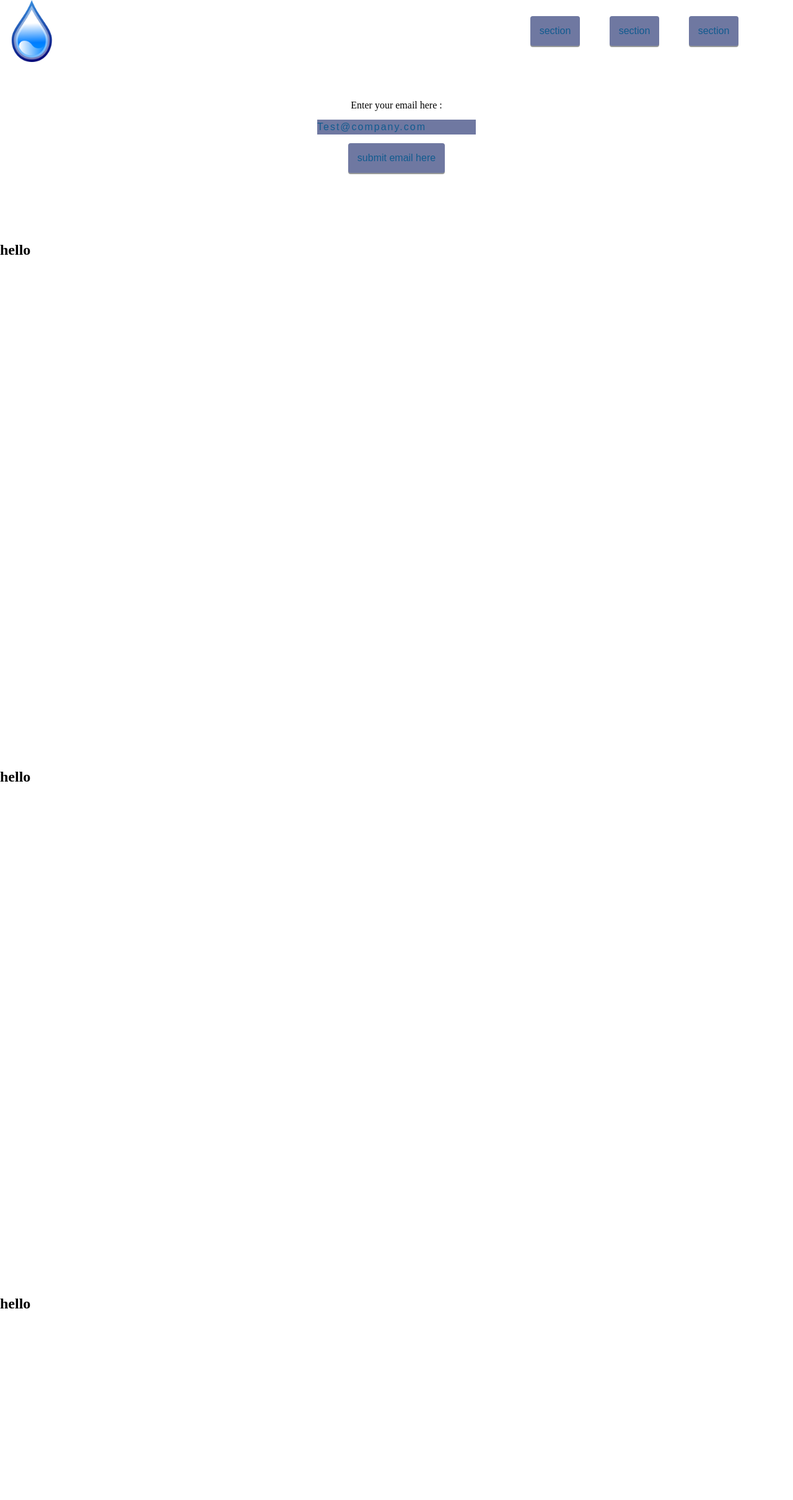
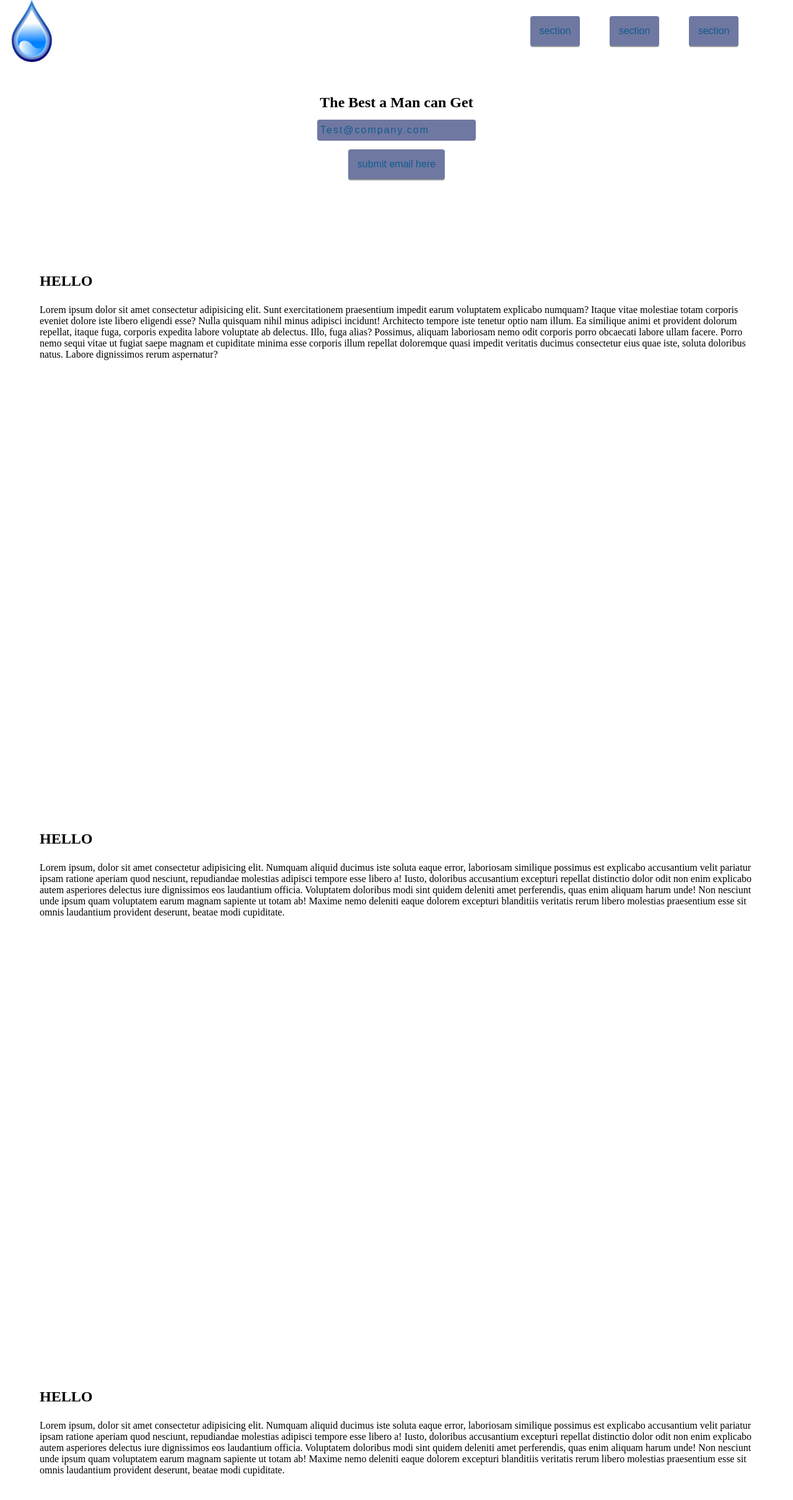
Before and after one commit to denicad1/freecodecamp, a plain HTML site: page responsive cert/landing/index.html in a window 1280 px wide. Shown: the top 2420 px of the page at 62% size. Drawn offline with nearby package versions, Linux system fonts and the light colour scheme.

Commit message:
styling landing page

```diff
--- a/responsive cert/landing/index.html
+++ b/responsive cert/landing/index.html
@@ -32,7 +32,9 @@
 
     <div class="email-group">
       <form action="https://www.freecodecamp.com/email-submit" id="form">
-        <label class="spacing" for="email">Enter your email here : </label>
+        <label class="spacing" for="email"
+          ><h2>The Best a Man can Get</h2>
+        </label>
         <input
           class="spacing"
           type="email"
@@ -49,10 +51,57 @@
       </form>
     </div>
 
-    <section class="section" id="section1"><h1>hello</h1></section>
-    <section class="section" id="section2"><h1>hello</h1></section>
-    <section class="section" id="section3"><h1>hello</h1></section>
-    <!-- <iframe
+    <section class="section" id="section1">
+      <h1>hello</h1>
+      <p>
+        Lorem ipsum dolor sit amet consectetur adipisicing elit. Sunt
+        exercitationem praesentium impedit earum voluptatem explicabo numquam?
+        Itaque vitae molestiae totam corporis eveniet dolore iste libero
+        eligendi esse? Nulla quisquam nihil minus adipisci incidunt! Architecto
+        tempore iste tenetur optio nam illum. Ea similique animi et provident
+        dolorum repellat, itaque fuga, corporis expedita labore voluptate ab
+        delectus. Illo, fuga alias? Possimus, aliquam laboriosam nemo odit
+        corporis porro obcaecati labore ullam facere. Porro nemo sequi vitae ut
+        fugiat saepe magnam et cupiditate minima esse corporis illum repellat
+        doloremque quasi impedit veritatis ducimus consectetur eius quae iste,
+        soluta doloribus natus. Labore dignissimos rerum aspernatur?
+      </p>
+    </section>
+    <section class="section" id="section2">
+      <h1>hello</h1>
+      <p>
+        Lorem ipsum, dolor sit amet consectetur adipisicing elit. Numquam
+        aliquid ducimus iste soluta eaque error, laboriosam similique possimus
+        est explicabo accusantium velit pariatur ipsam ratione aperiam quod
+        nesciunt, repudiandae molestias adipisci tempore esse libero a! Iusto,
+        doloribus accusantium excepturi repellat distinctio dolor odit non enim
+        explicabo autem asperiores delectus iure dignissimos eos laudantium
+        officia. Voluptatem doloribus modi sint quidem deleniti amet
+        perferendis, quas enim aliquam harum unde! Non nesciunt unde ipsum quam
+        voluptatem earum magnam sapiente ut totam ab! Maxime nemo deleniti eaque
+        dolorem excepturi blanditiis veritatis rerum libero molestias
+        praesentium esse sit omnis laudantium provident deserunt, beatae modi
+        cupiditate.
+      </p>
+    </section>
+    <section class="section" id="section3">
+      <h1>hello</h1>
+      <p>
+        Lorem ipsum, dolor sit amet consectetur adipisicing elit. Numquam
+        aliquid ducimus iste soluta eaque error, laboriosam similique possimus
+        est explicabo accusantium velit pariatur ipsam ratione aperiam quod
+        nesciunt, repudiandae molestias adipisci tempore esse libero a! Iusto,
+        doloribus accusantium excepturi repellat distinctio dolor odit non enim
+        explicabo autem asperiores delectus iure dignissimos eos laudantium
+        officia. Voluptatem doloribus modi sint quidem deleniti amet
+        perferendis, quas enim aliquam harum unde! Non nesciunt unde ipsum quam
+        voluptatem earum magnam sapiente ut totam ab! Maxime nemo deleniti eaque
+        dolorem excepturi blanditiis veritatis rerum libero molestias
+        praesentium esse sit omnis laudantium provident deserunt, beatae modi
+        cupiditate.
+      </p>
+    </section>
+    <iframe
       width="560"
       height="315"
       src="https://www.youtube.com/embed/RzDgXO6ScZ4"
@@ -61,7 +110,7 @@
       frameborder="0"
       allow="accelerometer; autoplay; clipboard-write; encrypted-media; gyroscope; picture-in-picture"
       allowfullscreen
-		></iframe>-->
+    ></iframe>
 
     <script src="script.js"></script>
   </body>
--- a/responsive cert/landing/script.js
+++ b/responsive cert/landing/script.js
@@ -1,18 +1,22 @@
 const scrolling = () => {
-  const nav = document.querySelector("#nav-bar");
+  const nav = document.getElementById("header");
   const scroll = function (e) {
     e.preventDefault();
     const sect = e.target.closest("a").getAttribute("href");
-    document.querySelector(`#${sect}`).scrollIntoView({
-      behavior: "smooth",
-    });
+    const navHeight = nav.getBoundingClientRect().height;
+    const correctSect =
+      document.getElementById(`${sect}`).getBoundingClientRect().top +
+      window.pageYOffset -
+      (navHeight + 20);
+    window.scrollTo({ top: correctSect, behavior: "smooth" });
+    // document.querySelector(`#${sect}`).scrollIntoView({
+    //   behavior: "smooth",
+    // });
   };
   nav.addEventListener("click", scroll);
 };
 scrolling();
 // const section = document.querySelector(`.section`);
-const heading = document.getElementById("header");
-const headerHeight = heading.getBoundingClientRect().height;
 // const options = {
 //   root: null,
 //   threshold: 0,
@@ -27,8 +31,9 @@ const headerHeight = heading.getBoundingClientRect().height;
 //     return;
 //   }
 // };
-const headerObserver = new IntersectionObserver(headerFix, options);
+// const headerObserver = new IntersectionObserver(headerFix, options);
 // headerObserver.observe(section);
+const titleRaise = () => {
   const sections = document.querySelectorAll(".section h1");
   const opts = {
     root: null,
@@ -46,3 +51,5 @@ const sectObserver = new IntersectionObserver(slideUp, opts);
   sections.forEach((section) => {
     sectObserver.observe(section);
   });
+};
+titleRaise();
--- a/responsive cert/landing/style.scss
+++ b/responsive cert/landing/style.scss
@@ -1,3 +1,6 @@
+@mixin bordRad(){
+	border-radius: 4px;
+}
 *{
 	margin: 0;
 	padding: 0;
@@ -6,15 +9,22 @@
 
 .section {
 	height: 100vh;
-	margin-top: 50px;
+	margin-top: 100px;
+	width: 90%;
+	margin-left: auto;
+	margin-right: auto;
+	& h1{
+		text-transform: uppercase;
+		margin-bottom: 1em;
+	}
 }
 header {
 	display: flex;
 	flex-direction: row;
 	width: 100%;
-	// position: sticky;
+	position: sticky;
 	top:0;
-	background: rgb(255, 255, 255);
+	// background: rgb(255, 255, 255);
 	z-index: 5;
 
 }
@@ -54,7 +64,6 @@ header {
 	color: #125b8f;
 	background-color: #6f78a1;
 	//border: 1px solid #1D9AF2;
-	border-radius: 4px;
 	border: none;
 	padding: 15px;
 	cursor: pointer;
@@ -62,10 +71,7 @@ header {
 	font-size: 1em;
 	//background-position: center;
 	box-shadow: 0 2px 0 #999b9a;
-	-webkit-border-radius: 4px;
-	-moz-border-radius: 4px;
-	-ms-border-radius: 4px;
-	-o-border-radius: 4px;
+	@include bordRad();
 }
 .button:active {
 	box-shadow: 0 1px 1px #1c221f;
@@ -91,6 +97,9 @@ header {
 			// font-weight: bold;
 			font-size: 1rem;
 			letter-spacing: 2px;
+			padding: 5px;
+			@include bordRad();
+
 		}
 	// display: flex;
 	// flex-direction:column ;
```
Also changed, not shown: responsive cert/landing/style.css, 1 other file. Lines whose indentation alone changed are shown as unchanged.
